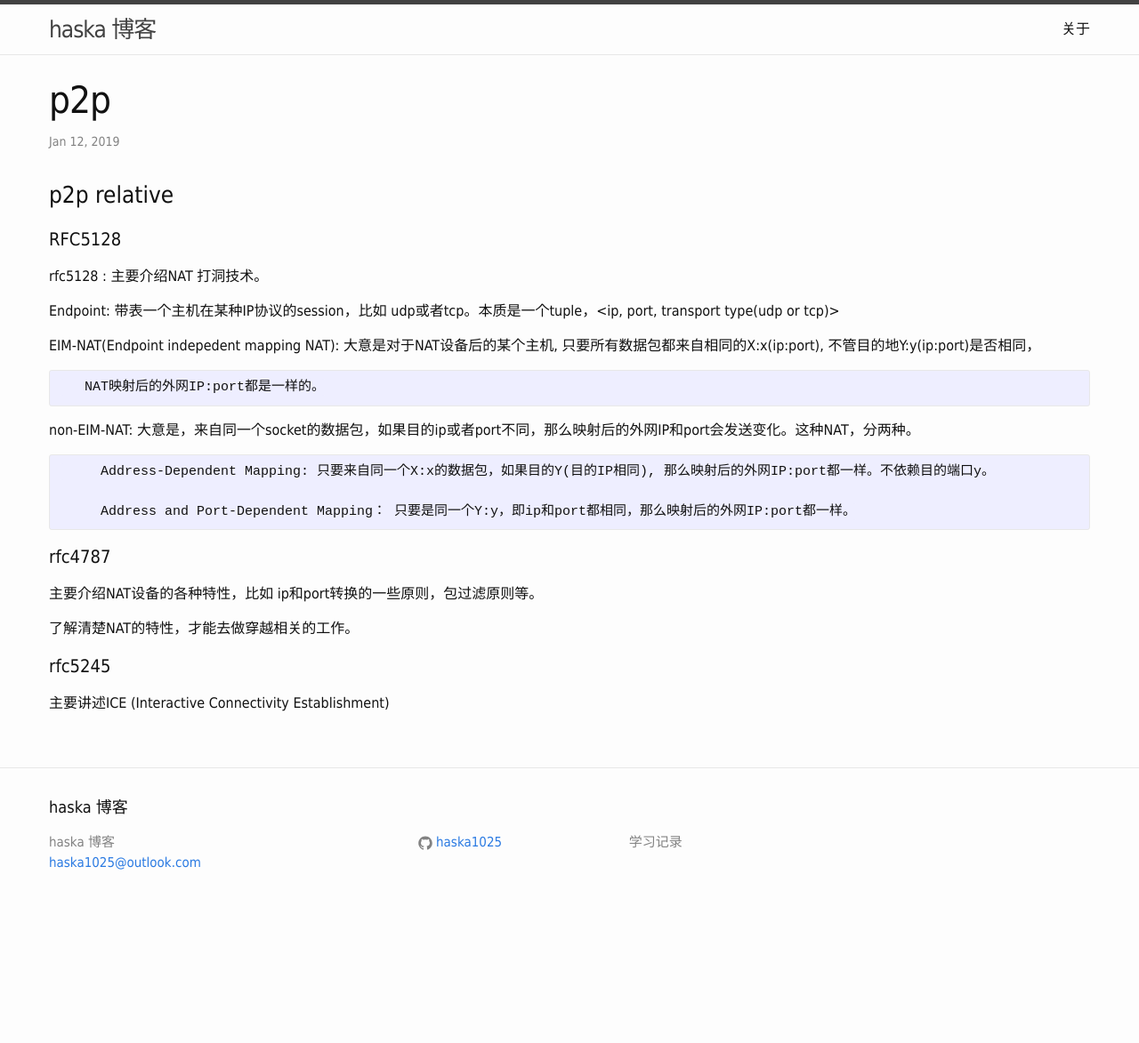
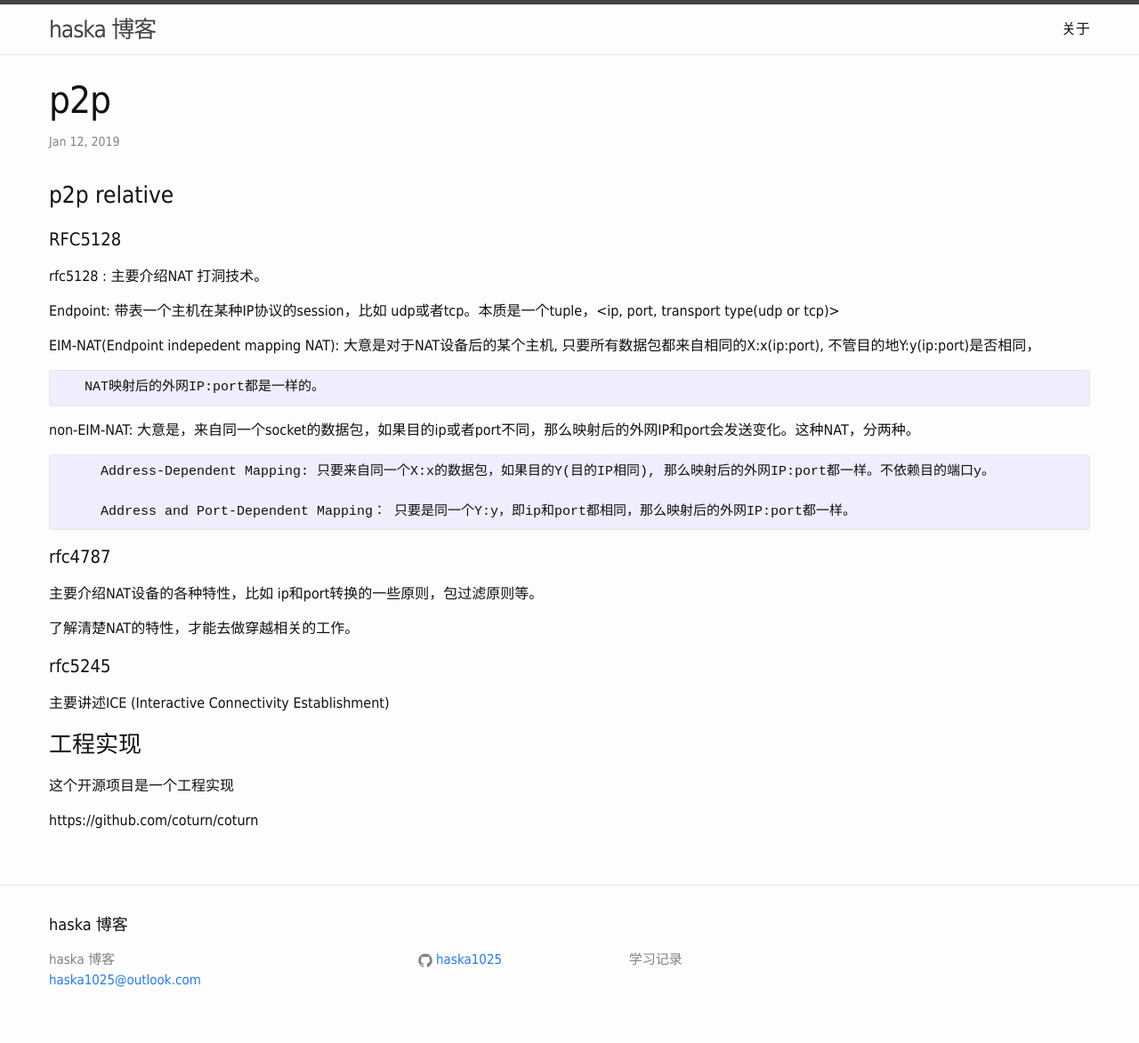
Before and after one commit to haska1025/haska1025.github.io, a Jekyll site: the page built from _posts/2019-01-12-p2p_ relative.md, in a window 1280 px wide. Shown: the whole page at 89% size. Built offline with Jekyll 4.4.1, drawn with Linux system fonts in a browser that asks for light colours; before the commit the page ends 1041 px from its top, so only the background shows below that.

Commit message:
Update 2019-01-12-p2p_ relative.md

```diff
--- a/_posts/2019-01-12-p2p_ relative.md
+++ b/_posts/2019-01-12-p2p_ relative.md
@@ -32,3 +32,9 @@ non-EIM-NAT: 大意是，来自同一个socket的数据包，如果目的ip或
 #### rfc5245
 
 主要讲述ICE (Interactive Connectivity Establishment)
+
+### 工程实现
+
+这个开源项目是一个工程实现
+
+https://github.com/coturn/coturn
```
